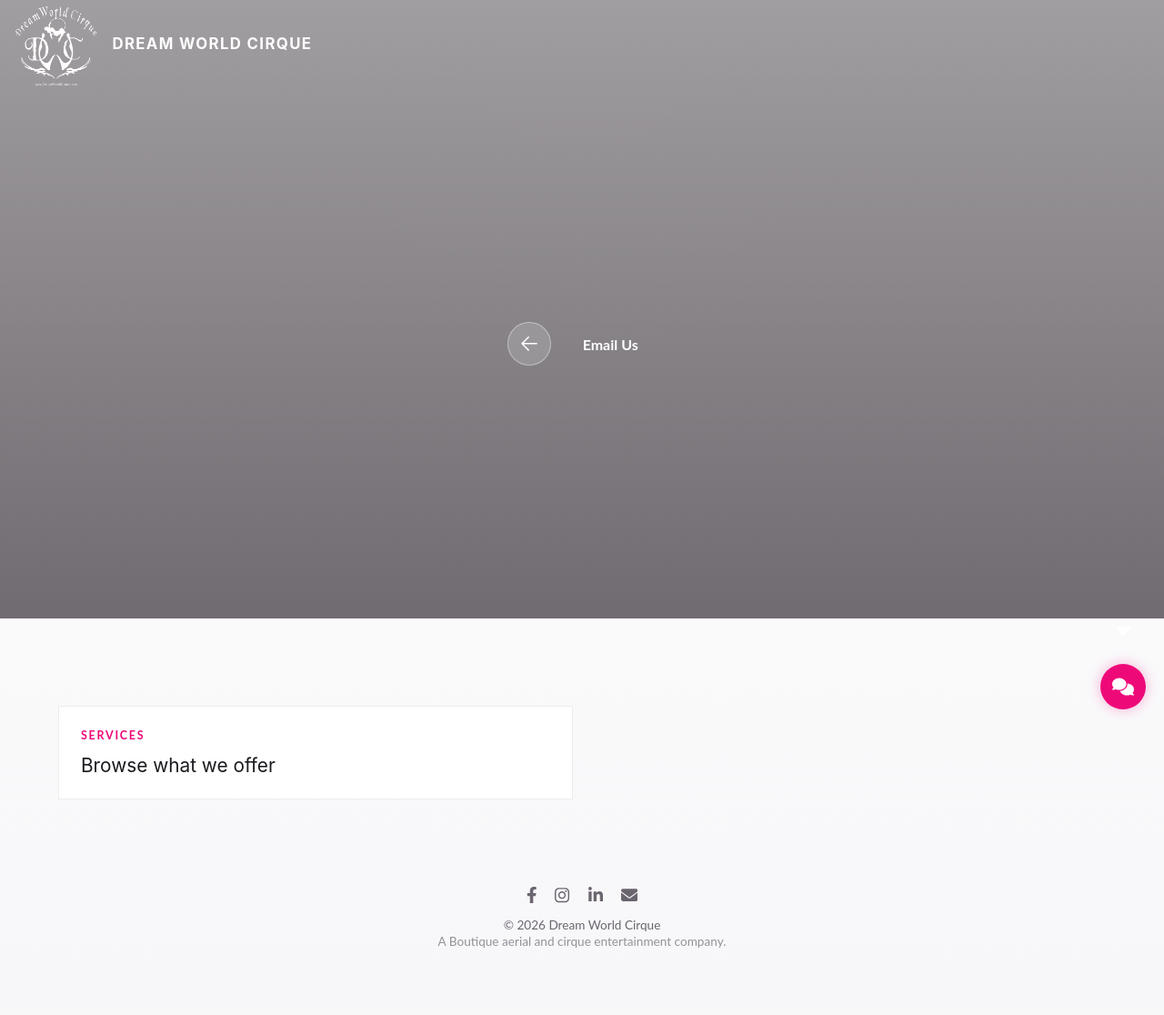
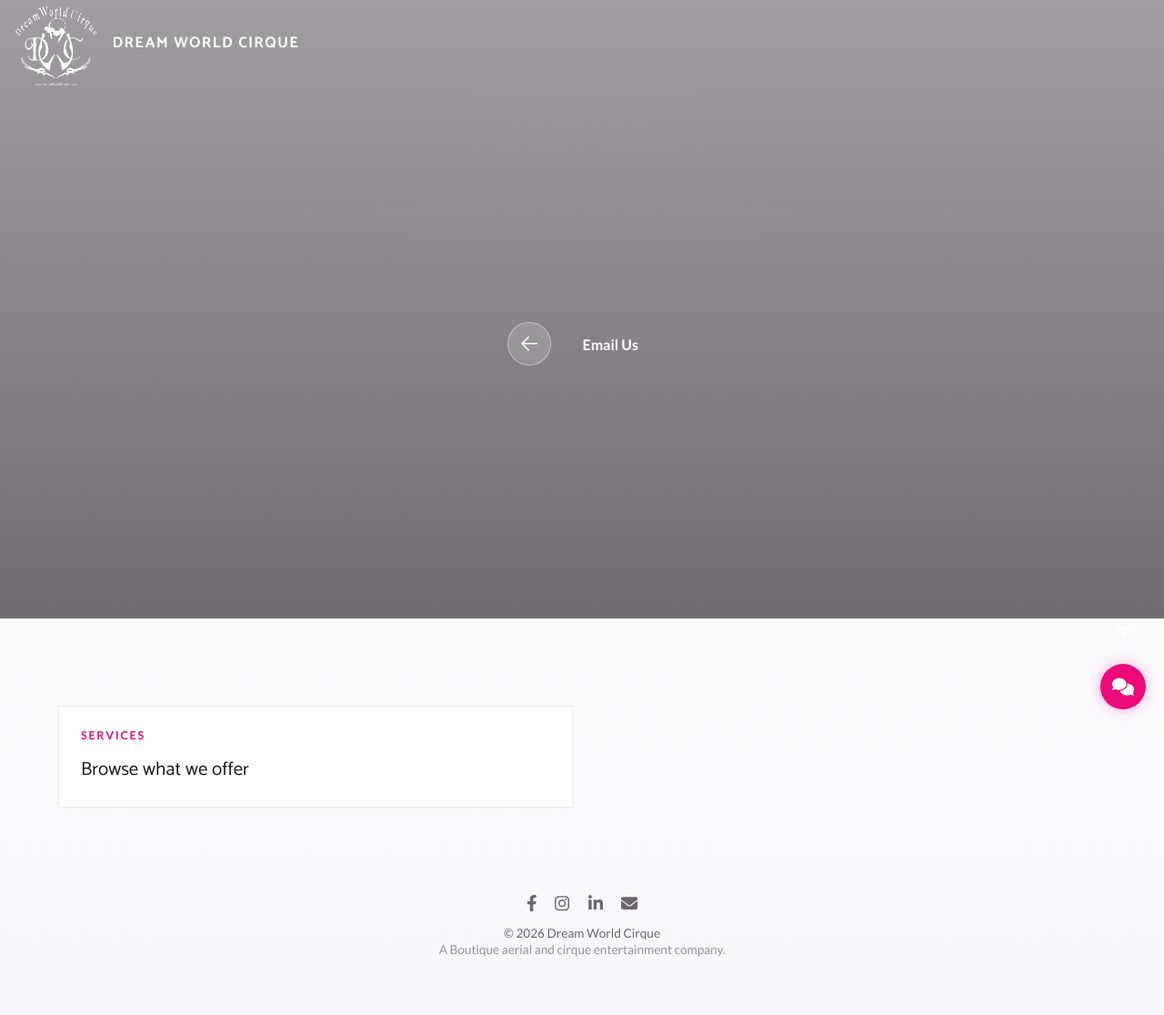
Before and after one commit to adamhaley/dreamworldcirque, a Laravel app: template resources/views/pages/contact.blade.php in a window 1280 px wide. Shown: the whole page at 91% size. Before the commit the page ends 1042 px from the top, so only its background shows below. Run offline with Laravel 12, Linux system fonts and the light colour scheme; the template is opened without the code that fills it, so the values that code supplies are empty; data comes from the database, SQL or seed files in the repository; parts of the project's set-up code (start-up, migrations or seed data) failed here and were passed over; some libraries are stand-ins or nearby versions.

Commit message:
Self-host Lato and Catamaran, which were never loading
--font-body/--font-heading named Lato and Catamaran, but neither
had a @font-face rule or a Google Fonts link anywhere in the
codebase, so every visitor without them already installed locally
was silently rendering the system-font fallback instead. Fetched
and self-hosted the actual weights in use (400/700), matching how
the other custom fonts on this page are already delivered.

Co-Authored-By: Claude Sonnet 5 <noreply@anthropic.com>

```diff
--- a/public/styles.css
+++ b/public/styles.css
@@ -1,3 +1,68 @@
+
+/* --font-body/--font-heading (below, in :root) named Lato/Catamaran but
+   neither was ever actually loaded -- no @font-face, no Google Fonts
+   <link>, anywhere in the codebase. Every visitor without those installed
+   as a local system font was silently falling through to the rest of the
+   stack (-apple-system/Segoe UI/Roboto/Arial). Self-hosted here, matching
+   how the other custom fonts on this page are already delivered, and
+   split latin/latin-ext per subset the same way Google's own stylesheet
+   does. Catamaran ships from Google Fonts as a single variable file
+   covering its whole weight range, so the 400 and 700 rules below
+   deliberately point at the same file per subset -- that's correct, not
+   a duplication bug. */
+@font-face {
+  font-family: "Lato";
+  src: url("/assets/fonts/Lato-Regular-Latin.woff2") format("woff2");
+  font-weight: 400;
+  font-style: normal;
+  font-display: swap;
+  unicode-range: U+0000-00FF, U+0131, U+0152-0153, U+02BB-02BC, U+02C6, U+02DA, U+02DC, U+0304, U+0308, U+0329, U+2000-206F, U+20AC, U+2122, U+2191, U+2193, U+2212, U+2215, U+FEFF, U+FFFD;
+}
+
+@font-face {
+  font-family: "Lato";
+  src: url("/assets/fonts/Lato-Regular-LatinExt.woff2") format("woff2");
+  font-weight: 400;
+  font-style: normal;
+  font-display: swap;
+  unicode-range: U+0100-02BA, U+02BD-02C5, U+02C7-02CC, U+02CE-02D7, U+02DD-02FF, U+0304, U+0308, U+0329, U+1D00-1DBF, U+1E00-1E9F, U+1EF2-1EFF, U+2020, U+20A0-20AB, U+20AD-20C0, U+2113, U+2C60-2C7F, U+A720-A7FF;
+}
+
+@font-face {
+  font-family: "Lato";
+  src: url("/assets/fonts/Lato-Bold-Latin.woff2") format("woff2");
+  font-weight: 700;
+  font-style: normal;
+  font-display: swap;
+  unicode-range: U+0000-00FF, U+0131, U+0152-0153, U+02BB-02BC, U+02C6, U+02DA, U+02DC, U+0304, U+0308, U+0329, U+2000-206F, U+20AC, U+2122, U+2191, U+2193, U+2212, U+2215, U+FEFF, U+FFFD;
+}
+
+@font-face {
+  font-family: "Lato";
+  src: url("/assets/fonts/Lato-Bold-LatinExt.woff2") format("woff2");
+  font-weight: 700;
+  font-style: normal;
+  font-display: swap;
+  unicode-range: U+0100-02BA, U+02BD-02C5, U+02C7-02CC, U+02CE-02D7, U+02DD-02FF, U+0304, U+0308, U+0329, U+1D00-1DBF, U+1E00-1E9F, U+1EF2-1EFF, U+2020, U+20A0-20AB, U+20AD-20C0, U+2113, U+2C60-2C7F, U+A720-A7FF;
+}
+
+@font-face {
+  font-family: "Catamaran";
+  src: url("/assets/fonts/Catamaran-Latin.woff2") format("woff2");
+  font-weight: 400 700;
+  font-style: normal;
+  font-display: swap;
+  unicode-range: U+0000-00FF, U+0131, U+0152-0153, U+02BB-02BC, U+02C6, U+02DA, U+02DC, U+0304, U+0308, U+0329, U+2000-206F, U+20AC, U+2122, U+2191, U+2193, U+2212, U+2215, U+FEFF, U+FFFD;
+}
+
+@font-face {
+  font-family: "Catamaran";
+  src: url("/assets/fonts/Catamaran-LatinExt.woff2") format("woff2");
+  font-weight: 400 700;
+  font-style: normal;
+  font-display: swap;
+  unicode-range: U+0100-02BA, U+02BD-02C5, U+02C7-02CC, U+02CE-02D7, U+02DD-02FF, U+0304, U+0308, U+0329, U+1D00-1DBF, U+1E00-1E9F, U+1EF2-1EFF, U+2020, U+20A0-20AB, U+20AD-20C0, U+2113, U+2C60-2C7F, U+A720-A7FF;
+}
 
 @font-face {
   font-family: "Beyond Wonderland";
```
Also changed, not shown: public/assets/fonts/Catamaran-Latin.woff2 (added), public/assets/fonts/Catamaran-LatinExt.woff2 (added), public/assets/fonts/Lato-Bold-Latin.woff2 (added), public/assets/fonts/Lato-Bold-LatinExt.woff2 (added), public/assets/fonts/Lato-Regular-Latin.woff2 (added), public/assets/fonts/Lato-Regular-LatinExt.woff2 (added).
